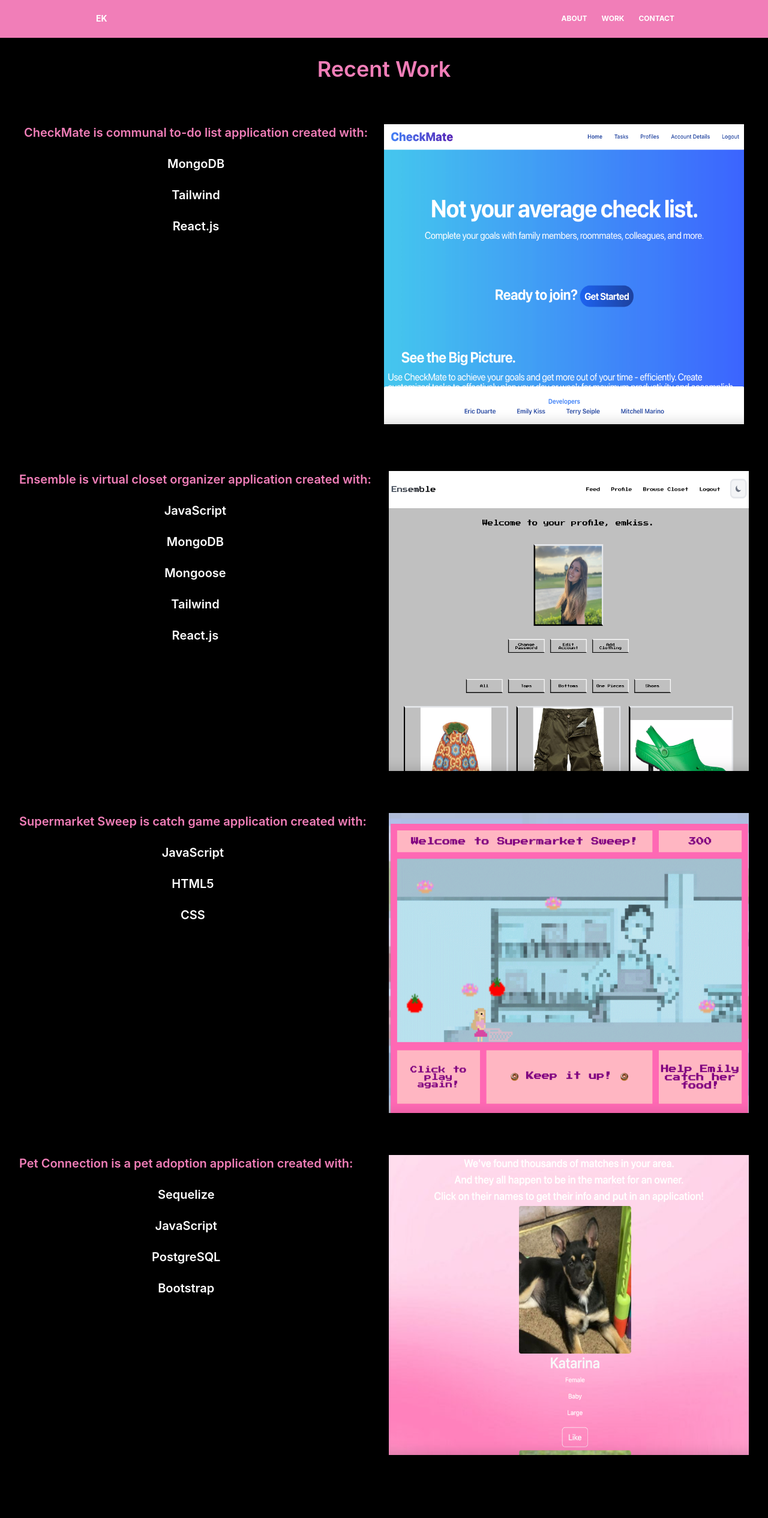
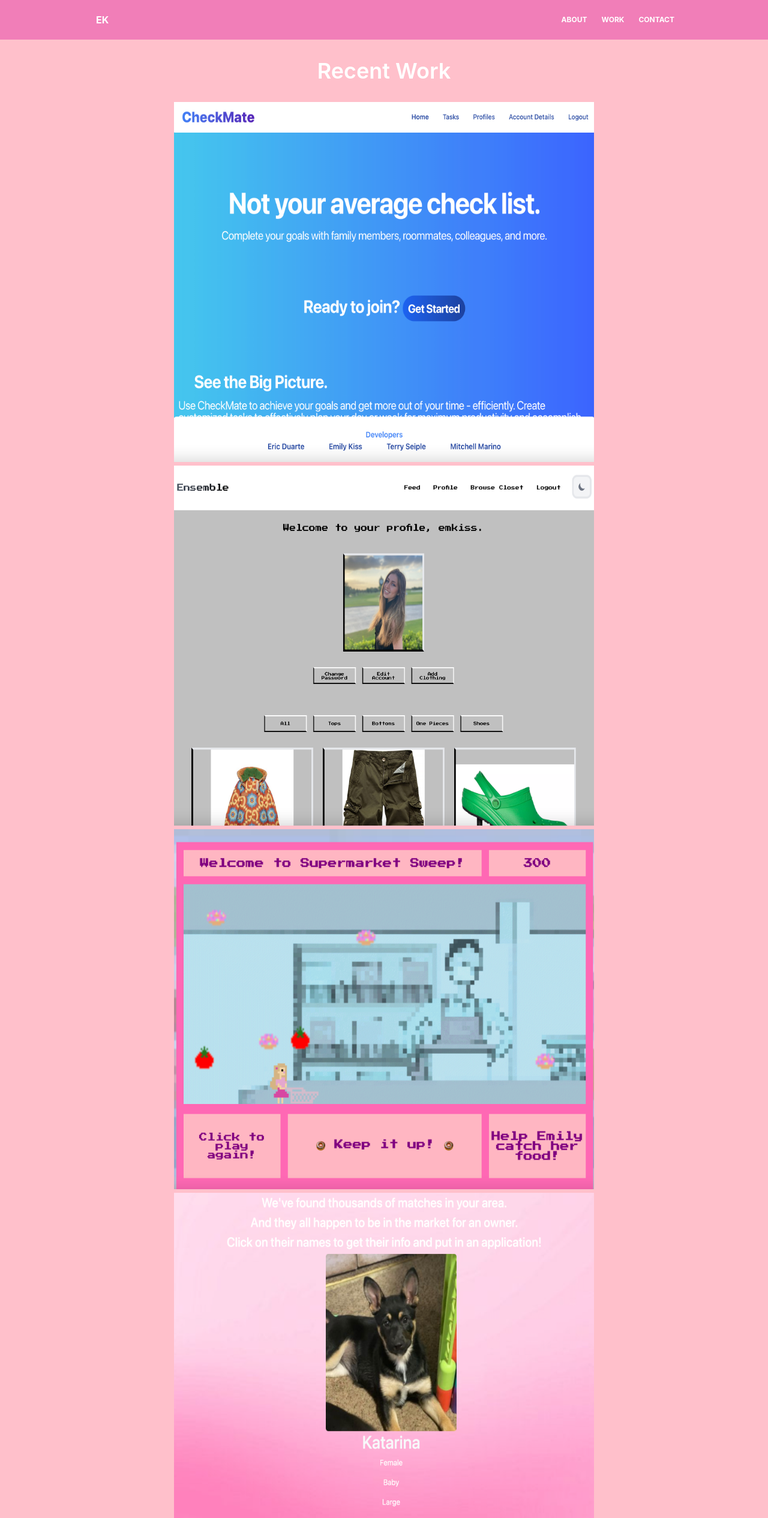
Before and after one commit to emilykiss/Emily-Kiss-Portfolio, a Next.js app: page /work in a window 1280 px wide. Shown: the top 2530 px of the page at 60% size. Before the commit the page ends 2463 px from the top, so only its background shows below. Built offline with nearby package versions, Linux system fonts and the light colour scheme.

Commit message:
work page image sizing

```diff
--- a/components/navbar.jsx
+++ b/components/navbar.jsx
@@ -6,7 +6,7 @@ export default function Navbar() {
         <div class="container px-4 mx-auto flex flex-wrap items-center justify-between">
           <div class="w-full relative flex justify-between lg:w-auto  px-4 lg:static lg:block lg:justify-start">
             <a
-              class="text-sm font-bold leading-relaxed inline-block mr-4 py-2 whitespace-nowrap uppercase text-white"
+              class="text-md font-bold leading-relaxed inline-block mr-4 py-2 whitespace-nowrap uppercase text-white"
               href="/contact"
             >
               EK
--- a/pages/index.js
+++ b/pages/index.js
@@ -11,7 +11,7 @@ export default function Home() {
         <link rel="icon" href="/e.png" />
       </Head>
       <main>
-        <h1 className="mt-8 text-center font-semibold tracking-tight text-pink-400 text-3xl">
+        <h1 className="mt-8 text-center font-semibold tracking-tight text-white text-4xl">
           Hello there, I am Emily Kiss!
         </h1>
         <span className="flex justify-center my-8">
@@ -28,27 +28,30 @@ export default function Home() {
           user experiences through clean, innovative code. I use my experience
           to bridge gaps between the world of engineering and that of daily
           users, ultimately advancing human connection and making technology
-          more accessible for a wider range of people. With my bachelors degree in Anthropology and my background in social media marketing, I am passionate about translating ideas into smooth code and intuitive user experiences.
+          more accessible for a wider range of people. With my bachelors degree
+          in Anthropology and my background in social media marketing, I am
+          passionate about translating ideas into smooth code and intuitive user
+          experiences.
         </h2>
 
         <div className="">
           <h5 className="text-center font-semibold tracking-tight text-white mt-8 text-xl sm:mx-24 md:mx-48">
             Languages:{" "}
           </h5>
-          <h5 className="text-pink-400 text-center">
+          <h5 className="text-pink-400 text-center font-bold">
             JavaScript | Python | HTML5 | CSS | SQL
           </h5>
           <h5 className="text-center font-semibold tracking-tight text-white text-xl sm:mx-24 md:mx-48">
             Frameworks:{" "}
           </h5>
-          <h5 className="text-pink-400 text-center">
+          <h5 className="text-pink-400 text-center font-bold">
             Node.js | Express.js | Next.js | React.js | MongoDB | Django |
             Sequelize | PostgreSQL
           </h5>
           <h5 className="text-center font-semibold tracking-tight text-white text-xl sm:mx-24 md:mx-48">
             Other:{" "}
           </h5>
-          <h5 className="text-pink-400 text-center">
+          <h5 className="text-pink-400 text-center font-bold">
             RESTful APIs | Mongoose | Heroku | Netlify | Tailwind | Bootstrap |
             Responsive Design | Adobe Creative Suite
           </h5>
@@ -63,7 +66,7 @@ export default function Home() {
             here.
           </a>
         </h5> */}
-        <h6 className="text-center font-semibold tracking-tight text-white text-xl mb-10 sm:mx-24 md:mx-48">
+        <h6 className="text-center font-semibold tracking-tight text-white text-xl mb-10 m-8 sm:mx-24 md:mx-48">
           If you have any questions, please do not hesitate to{" "}
           <a
             href="mailto:emilylanekiss@gmail.com? subject= subject text"
--- a/pages/work.jsx
+++ b/pages/work.jsx
@@ -3,19 +3,11 @@ import Image from "next/image"
 export default function Work() {
   return (
     <main>
-      <h1 className="text-4xl my-8 text-center font-semibold text-pink-400">
+      <h1 className="text-4xl my-8 text-center font-semibold text-white">
         Recent Work
       </h1>
-      <div className="flex justify-around flex-col">
-        <div className="m-10 flex justify-between">
-          <div className="font-semibold text-pink-400 text-xl flex-col text-center">
-            <p className="mb-6">
-              CheckMate is communal to-do list application created with:
-            </p>
-            <p className="mb-6 text-white">MongoDB</p>
-            <p className="mb-6 text-white">Tailwind</p>
-            <p className="mb-6 text-white">React.js</p>
-          </div>
+      <div className="">
+        <div className="">
           <p className="flex justify-center">
             <a
               href="https://62bf355e355a9e0c54111843--exquisite-liger-b9bd49.netlify.app/profileselection"
@@ -26,26 +18,14 @@ export default function Work() {
                 src="/cm.png"
                 className="w-[500px] h-[400px] hover:contrast-50 drop-shadow-2xl"
                 alt="CheckMate"
-                width={600}
-                height={500}
+                width={700}
+                height={600}
               />
             </a>
           </p>
         </div>
 
-        <div className="m-8 flex justify-between">
-          <div className="font-semibold text-pink-400 text-xl flex-col text-center">
-            <p className="mb-6">
-              Ensemble is virtual closet organizer application created with:
-            </p>
-            <ul>
-              <li className="mb-6 text-white">JavaScript</li>
-              <li className="mb-6 text-white">MongoDB</li>
-              <li className="mb-6 text-white">Mongoose</li>
-              <li className="mb-6 text-white">Tailwind</li>
-              <li className="mb-6 text-white">React.js</li>
-            </ul>
-          </div>
+        <div className="flex justify-center">
           <a
             href="https://62d72ddfb37fce2eea6ee563--ensemble-closet.netlify.app/"
             target="_blank"
@@ -55,21 +35,13 @@ export default function Work() {
               src="/en.png"
               className="w-[500px] h-[400px] hover:contrast-50 drop-shadow-2xl"
               alt="mail"
-              width={600}
-              height={500}
+              width={700}
+              height={600}
             />
           </a>
         </div>
 
-        <div className="m-8 flex justify-between">
-          <div className="font-semibold text-pink-400 text-xl flex-col text-center">
-            <p className="mb-6">
-              Supermarket Sweep is catch game application created with:
-            </p>
-            <p className="mb-6 text-white">JavaScript</p>
-            <p className="mb-6 text-white">HTML5</p>
-            <p className="mb-6 text-white">CSS</p>
-          </div>
+        <div className="flex justify-center">
           <a
             href="https://emilykiss.github.io/EK-Game1/"
             target="_blank"
@@ -79,22 +51,13 @@ export default function Work() {
               src="/sm.png"
               className="w-[500px] h-[400px] hover:contrast-50 drop-shadow-2xl"
               alt="mail"
-              width={600}
-              height={500}
+              width={700}
+              height={600}
             />
           </a>
         </div>
 
-        <div className="m-8 flex justify-between">
-          <div className="font-semibold text-pink-400 text-xl flex-col text-center">
-            <p className="mb-6">
-              Pet Connection is a pet adoption application created with:
-            </p>
-            <p className="mb-6 text-white">Sequelize</p>
-            <p className="mb-6 text-white">JavaScript</p>
-            <p className="mb-6 text-white">PostgreSQL</p>
-            <p className="mb-6 text-white">Bootstrap</p>
-          </div>
+        <div className="flex justify-center">
           <a
             href="https://petconnection.herokuapp.com/"
             target="_blank"
@@ -104,8 +67,8 @@ export default function Work() {
               src="/pet.png"
               className="w-[500px] h-[400px] hover:contrast-50 drop-shadow-2xl"
               alt="mail"
-              width={600}
-              height={500}
+              width={700}
+              height={600}
             />
           </a>
         </div>
--- a/styles/globals.css
+++ b/styles/globals.css
@@ -16,7 +16,7 @@ body {
     #FCBCD7,
     #FFCEE6
   ); */
-  background-color: black;
+  background-color: pink;
 }
 
 a {
```
